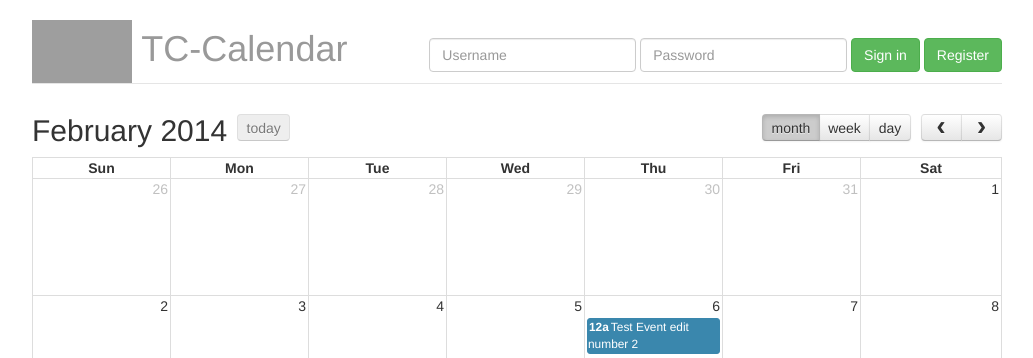
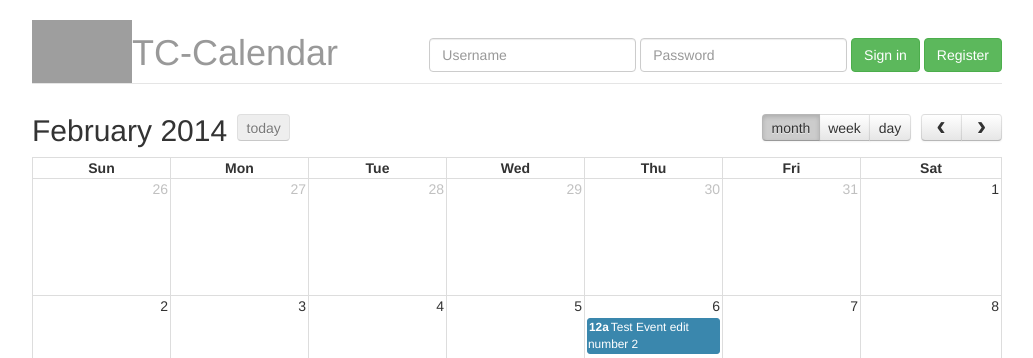
Before and after one commit to mikalaranda/TC-Calendar, a PHP site: page / in a window 1280 px wide. Shown: the top 358 px of the page, without its empty margins (123-1156 px from the left). Run offline with PHP 8.4, Linux system fonts and the light colour scheme; data comes from the database, SQL or seed files in the repository; grey boxes are pictures that could not be loaded.

Commit message:
Fixed the header...

```diff
--- a/assets/css/custom.css
+++ b/assets/css/custom.css
@@ -26,14 +26,16 @@ body {
 
 /* Custom page header */
 .header {
+  overflow: hidden;
   border-bottom: 1px solid #e5e5e5;
 }
 /* Make the masthead heading the same height as the navigation */
-.header h1 {
-  padding-bottom: 0px;
-  margin-top: 0;
-  margin-bottom: 0;
-  line-height: 40px;
+.navleft h1, .navleft img{
+  float:left;
+}
+.navleft h1{
+  margin-top:13px;
+
 }
 
 /* Custom page footer */
@@ -46,7 +48,7 @@ body {
 
 /* Customize container */
 @media (min-width: 768px) {
-  .container {
+  .container-fluid {
     max-width: 1000px;
   }
 }
--- a/index.php
+++ b/index.php
@@ -317,7 +317,7 @@ $(document).ready(function() {
 
 </head>
 <body>
-	<div class="container">
+	<div class="container-fluid">
 		<div class="header">
 			<ul class="nav nav-pills pull-right">
 
@@ -345,11 +345,10 @@ $(document).ready(function() {
 			<?php } ?>
 
 			</ul>
-			<h1 class="text-muted">
+			<div class="navleft text-muted pull-left">
 				<img class = "tclogo" src = "http://www.tzuchi.org.sg/eng/images/intro/edu/jy006logo.jpg">
-				TC-Calendar
-			</h1>
-
+				<h1>TC-Calendar</h1>
+			</div>
 		</div>
 		<div class="errors"></div>
 		<div id='calendar'></div>
```
